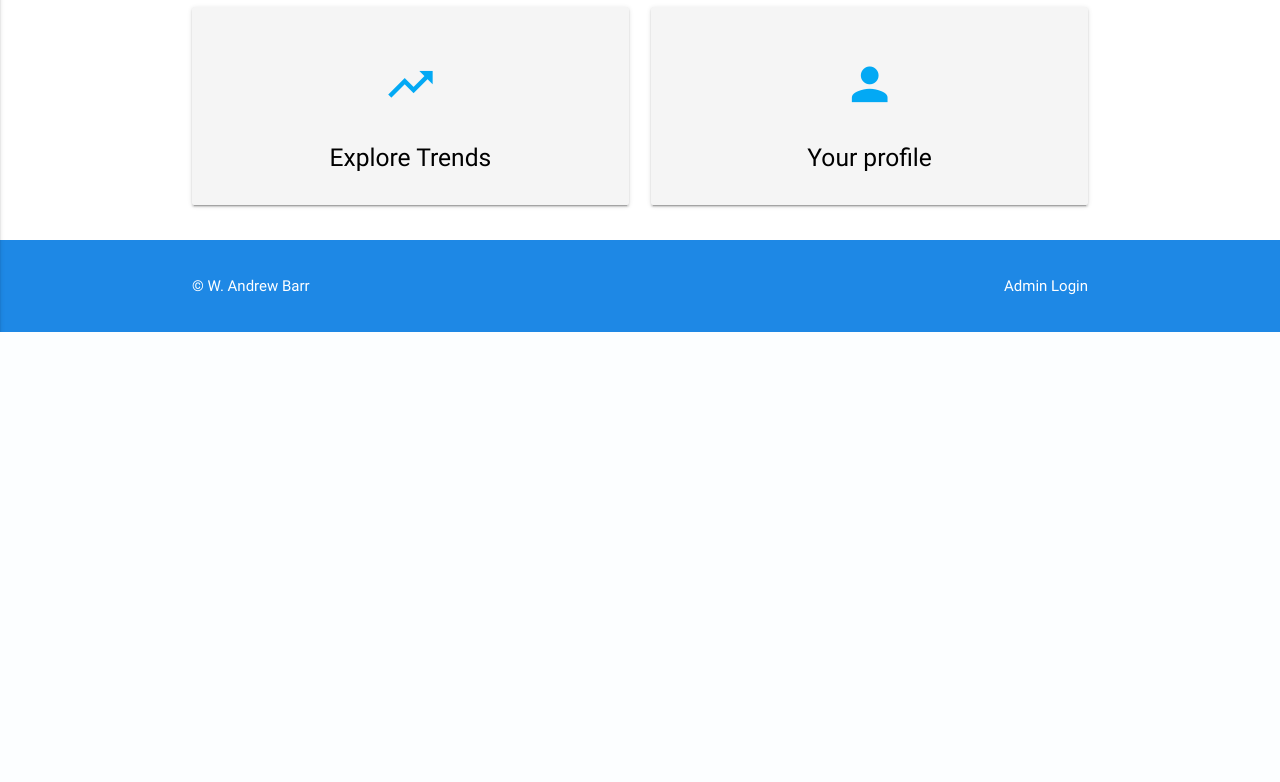
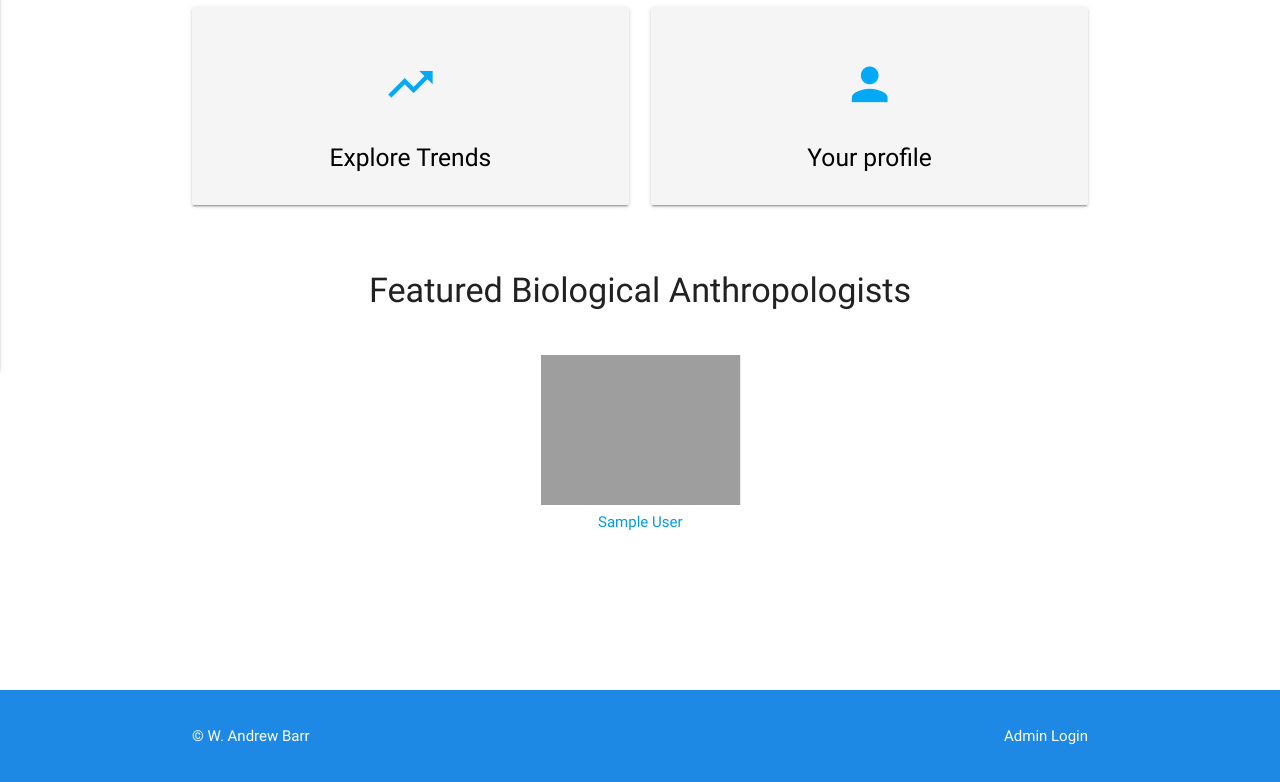
Before and after one commit to wabarr/physanth-phylogeny-v2, a Django app: page / in a window 1280 px wide. Shown: the part 490-1272 px from the top of the page. Before the commit the page ends 822 px from the top, so only its background shows below. Run offline with Django 3.2, Linux system fonts and the light colour scheme; tables that the repository leaves empty hold one stand-in row (values such as "Sample post"); parts of the project's set-up code (start-up, migrations or seed data) failed here and were passed over; some libraries are stand-ins or nearby versions; grey boxes are pictures that could not be loaded.

Commit message:
add image carousel to main homepage

```diff
--- a/academicPhylogeny/views.py
+++ b/academicPhylogeny/views.py
@@ -51,6 +51,12 @@ class ThanksView(TemplateView):
 
 class HomePageView(TemplateView):
     template_name = "splash.html"
+
+    def get_context_data(self, **kwargs):
+        context = super(HomePageView, self).get_context_data(**kwargs)
+        queryset = PhD.objects.filter(userprofile__userprofilepicture__isnull=False) | PhD.objects.filter(legacypicture__isnull=False).order_by("?")
+        context["object_list"] = queryset
+        return context
 
 class PhDTemplateView(TemplateView):
     template_name = "PhD_search_skeleton.html"
--- a/templates/splash.html
+++ b/templates/splash.html
@@ -1,4 +1,5 @@
 {% extends "default.html" %}
+{% load static %}
 {% block content %}
 
 
@@ -10,6 +11,26 @@
                   <p class="center-align">Tracing the academic lineages of biological anthropology PhDs</p>
 
       </div>
+
+  {% comment %}
+     <div class="row">
+         <div class="col s2 offset-s1">
+             <a href="/people/" class="black-text"><i class="fa fa-search fa-4x" aria-hidden="true"></i></a>
+         </div>
+         <div class="col s2">
+             <a href="/FAQ/" class="black-text"><i class="fa fa-question-circle fa-4x" aria-hidden="true"></i></a>
+         </div>
+         <div class="col s2">
+             <a href="/trends/" class="black-text"><i class="fa fa-line-chart fa-4x" aria-hidden="true"></i></a>
+         </div>
+         <div class="col s2">
+             <a href="/claim/" class="black-text"><i class="fa fa-user fa-4x" aria-hidden="true"></i></a>
+         </div>
+         <div class="col s2">
+             <a href="/tree/" class="black-text"><i class="fa fa-tree fa-4x" aria-hidden="true"></i></a>
+         </div>
+     </div>
+     {% endcomment %}
       <!--   Icon Section   -->
       <div class="row">
            <div class="col s12 m6">
@@ -65,7 +86,26 @@
 
       </div>
 
+      <div class="row section">
+          <div class="col s12 carousel center">
+          <h4>Featured Biological Anthropologists</h4>
+              {% for object in object_list %}
+                  {% with object as thePhD%}
+                      <a class="carousel-item" href="/detail/{{ thePhD.URL_for_detail }}">
+                          <img class="gallery-img" src="{% get_media_prefix %}{% if thePhD.userprofile.userprofilepicture %}{{ thePhD.userprofile.userprofilepicture.photo }}{% else %}{{ thePhD.legacypicture.photo }}{% endif %}.THUMBNAIL"/>
+                          <span class="carousel-caption">{{ thePhD }}</span>
+                      </a>
 
+                  {% endwith %}
+              {% endfor %}
+          </div>
+      </div>
 
   </div>
+
+    {% block javascript_doc_ready %}
+        <script>$(document).ready(function(){
+      $('.carousel').carousel();
+    });</script>
+    {% endblock %}
 {% endblock %}
```
